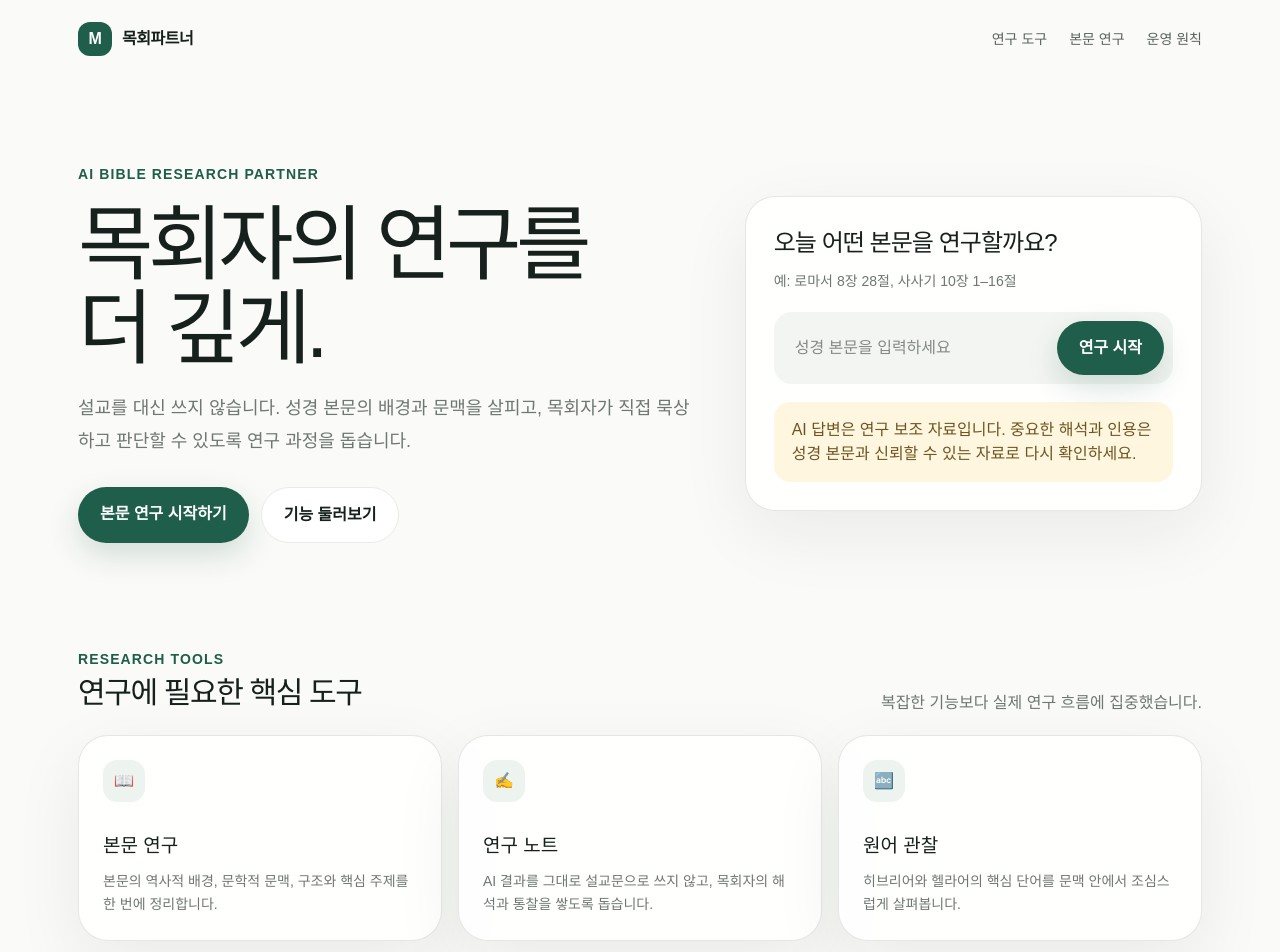
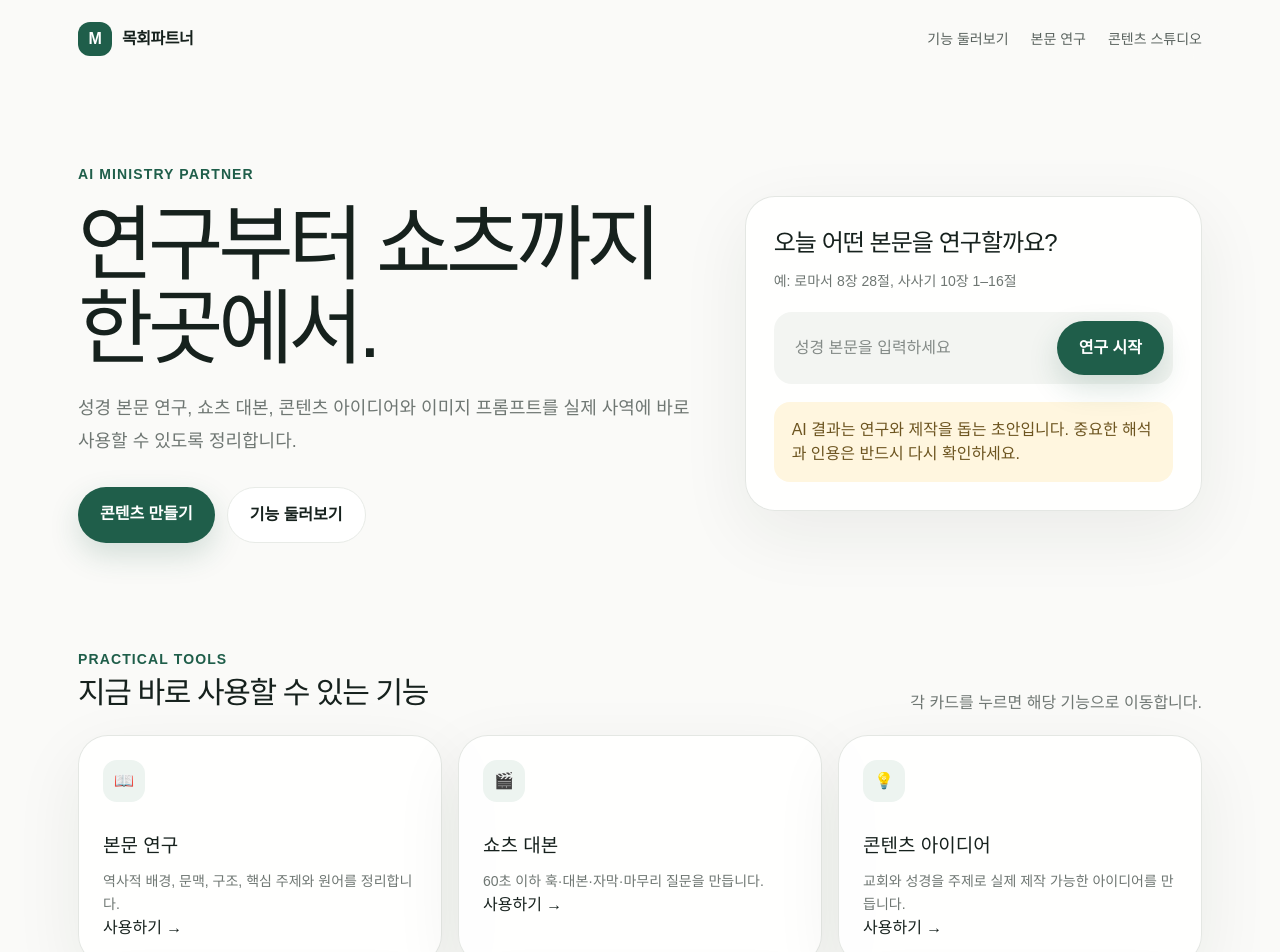
Before and after one commit to a01057674471-dot/ministry-partner, a Next.js app: page / in a window 1280 px wide. Shown: the top 952 px of the page. Built offline with nearby package versions, Linux system fonts and the light colour scheme.

Commit message:
Connect homepage to practical ministry tools

```diff
--- a/app/page.tsx
+++ b/app/page.tsx
@@ -4,9 +4,12 @@ import { FormEvent, useState } from "react";
 import { useRouter } from "next/navigation";
 
 const tools = [
-  { icon: "📖", title: "본문 연구", text: "본문의 역사적 배경, 문학적 문맥, 구조와 핵심 주제를 한 번에 정리합니다." },
-  { icon: "✍️", title: "연구 노트", text: "AI 결과를 그대로 설교문으로 쓰지 않고, 목회자의 해석과 통찰을 쌓도록 돕습니다." },
-  { icon: "🔤", title: "원어 관찰", text: "히브리어와 헬라어의 핵심 단어를 문맥 안에서 조심스럽게 살펴봅니다." },
+  { icon: "📖", title: "본문 연구", text: "역사적 배경, 문맥, 구조, 핵심 주제와 원어를 정리합니다.", href: "/research" },
+  { icon: "🎬", title: "쇼츠 대본", text: "60초 이하 훅·대본·자막·마무리 질문을 만듭니다.", href: "/studio" },
+  { icon: "💡", title: "콘텐츠 아이디어", text: "교회와 성경을 주제로 실제 제작 가능한 아이디어를 만듭니다.", href: "/studio" },
+  { icon: "🖼️", title: "썸네일·이미지", text: "눈에 잘 보이는 문구와 이미지 생성 프롬프트를 만듭니다.", href: "/studio" },
+  { icon: "🙏", title: "묵상 콘텐츠", text: "본문 요약, 묵상 질문, 기도문과 SNS 본문을 준비합니다.", href: "/studio" },
+  { icon: "💾", title: "결과 저장", text: "완성된 결과를 현재 브라우저에 저장하고 다시 열 수 있습니다.", href: "/studio#saved" },
 ];
 
 export default function Home() {
@@ -23,71 +26,39 @@ export default function Home() {
   return (
     <main className="shell">
       <header className="header">
-        <a className="brand" href="#top">
-          <span className="brand-mark">M</span>
-          <span>목회파트너</span>
-        </a>
-        <nav className="nav">
-          <a href="#tools">연구 도구</a>
-          <a href="/research">본문 연구</a>
-          <a href="#principle">운영 원칙</a>
-        </nav>
+        <a className="brand" href="#top"><span className="brand-mark">M</span><span>목회파트너</span></a>
+        <nav className="nav"><a href="#tools">기능 둘러보기</a><a href="/research">본문 연구</a><a href="/studio">콘텐츠 스튜디오</a></nav>
       </header>
 
       <div id="top" className="container">
         <section className="hero">
           <div>
-            <div className="eyebrow">AI Bible Research Partner</div>
-            <h1>목회자의 연구를<br />더 깊게.</h1>
-            <p>
-              설교를 대신 쓰지 않습니다. 성경 본문의 배경과 문맥을 살피고,
-              목회자가 직접 묵상하고 판단할 수 있도록 연구 과정을 돕습니다.
-            </p>
-            <div className="actions">
-              <a className="button button-primary" href="/research">본문 연구 시작하기</a>
-              <a className="button button-secondary" href="#tools">기능 둘러보기</a>
-            </div>
+            <div className="eyebrow">AI MINISTRY PARTNER</div>
+            <h1>연구부터 쇼츠까지<br />한곳에서.</h1>
+            <p>성경 본문 연구, 쇼츠 대본, 콘텐츠 아이디어와 이미지 프롬프트를 실제 사역에 바로 사용할 수 있도록 정리합니다.</p>
+            <div className="actions"><a className="button button-primary" href="/studio">콘텐츠 만들기</a><a className="button button-secondary" href="#tools">기능 둘러보기</a></div>
           </div>
 
           <div className="hero-card">
             <h2>오늘 어떤 본문을 연구할까요?</h2>
             <p>예: 로마서 8장 28절, 사사기 10장 1–16절</p>
             <form className="quick-form" onSubmit={startResearch}>
-              <input
-                value={passage}
-                onChange={(event) => setPassage(event.target.value)}
-                placeholder="성경 본문을 입력하세요"
-                aria-label="성경 본문"
-              />
+              <input value={passage} onChange={(event) => setPassage(event.target.value)} placeholder="성경 본문을 입력하세요" aria-label="성경 본문" />
               <button className="button button-primary" type="submit">연구 시작</button>
             </form>
-            <div id="principle" className="notice">
-              AI 답변은 연구 보조 자료입니다. 중요한 해석과 인용은 성경 본문과 신뢰할 수 있는 자료로 다시 확인하세요.
-            </div>
+            <div className="notice">AI 결과는 연구와 제작을 돕는 초안입니다. 중요한 해석과 인용은 반드시 다시 확인하세요.</div>
           </div>
         </section>
 
         <section id="tools" className="section">
-          <div className="section-head">
-            <div>
-              <div className="eyebrow">Research Tools</div>
-              <h2>연구에 필요한 핵심 도구</h2>
-            </div>
-            <p>복잡한 기능보다 실제 연구 흐름에 집중했습니다.</p>
-          </div>
-          <div className="grid">
-            {tools.map((tool) => (
-              <article className="card" key={tool.title}>
-                <div className="icon">{tool.icon}</div>
-                <h3>{tool.title}</h3>
-                <p>{tool.text}</p>
-              </article>
-            ))}
-          </div>
+          <div className="section-head"><div><div className="eyebrow">PRACTICAL TOOLS</div><h2>지금 바로 사용할 수 있는 기능</h2></div><p>각 카드를 누르면 해당 기능으로 이동합니다.</p></div>
+          <div className="grid feature-grid">{tools.map((tool) => (
+            <a className="card feature-card" href={tool.href} key={tool.title}><div className="icon">{tool.icon}</div><h3>{tool.title}</h3><p>{tool.text}</p><span className="card-link">사용하기 →</span></a>
+          ))}</div>
         </section>
       </div>
 
-      <footer className="footer">© 2026 목회파트너 · 목회자의 책임 있는 성경 연구를 돕습니다.</footer>
+      <footer className="footer">© 2026 목회파트너 · 목회자의 책임 있는 연구와 콘텐츠 제작을 돕습니다.</footer>
     </main>
   );
 }
```
